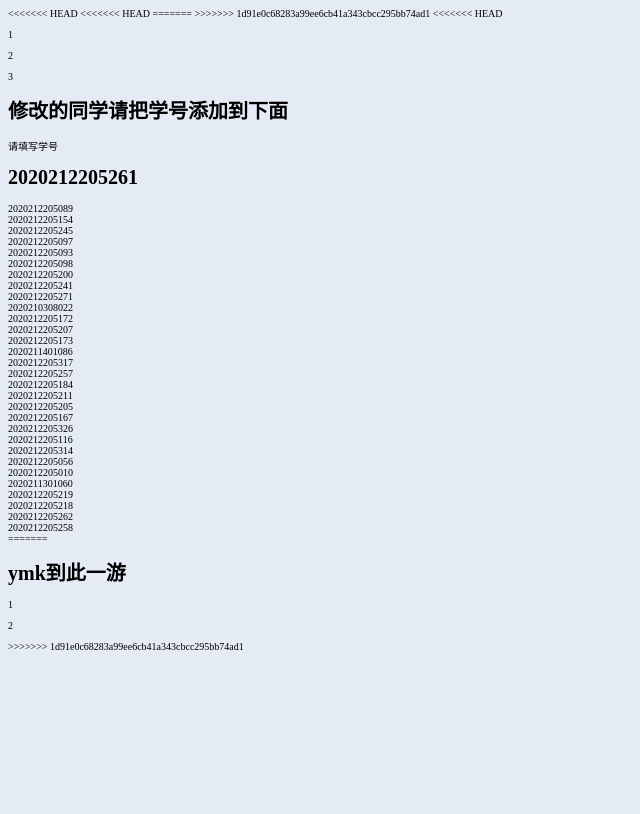
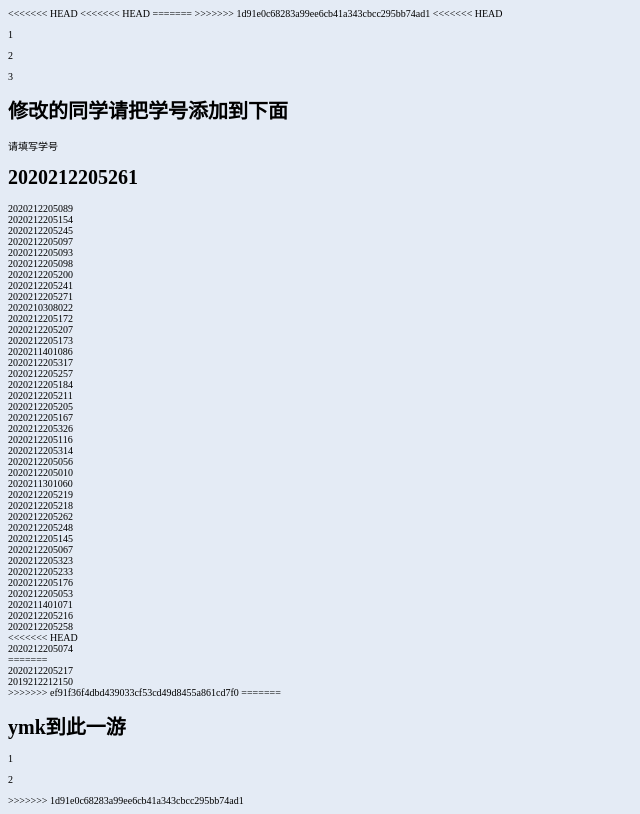
Before and after one commit to yaooah/newCode, a plain HTML site: page newCode/index.html in a window 1280 px wide. Shown: the whole page, without its empty margins (0-640 px from the left). Drawn offline with nearby package versions, Linux system fonts and the light colour scheme.

Commit message:
2020212205258

```diff
--- a/newCode/index.html
+++ b/newCode/index.html
@@ -53,7 +53,22 @@
     <div>2020212205219</div>
     <div>2020212205218</div>
     <div>2020212205262</div>
+    <div>2020212205248</div>
+    <div>2020212205145</div>
+    <div>2020212205067</div>
+    <div>2020212205323</div>
+    <div>2020212205233</div>
+    <div>2020212205176</div>
+    <div>2020212205053</div>
+    <div>2020211401071</div>
+    <div>2020212205216</div>
     <div>2020212205258</div>
+<<<<<<< HEAD
+    <div>2020212205074</div>
+=======
+    <div>2020212205217</div>
+    <div>2019212212150</div>
+>>>>>>> ef91f36f4dbd439033cf53cd49d8455a861cd7f0
     <span></span>
 
 
```
